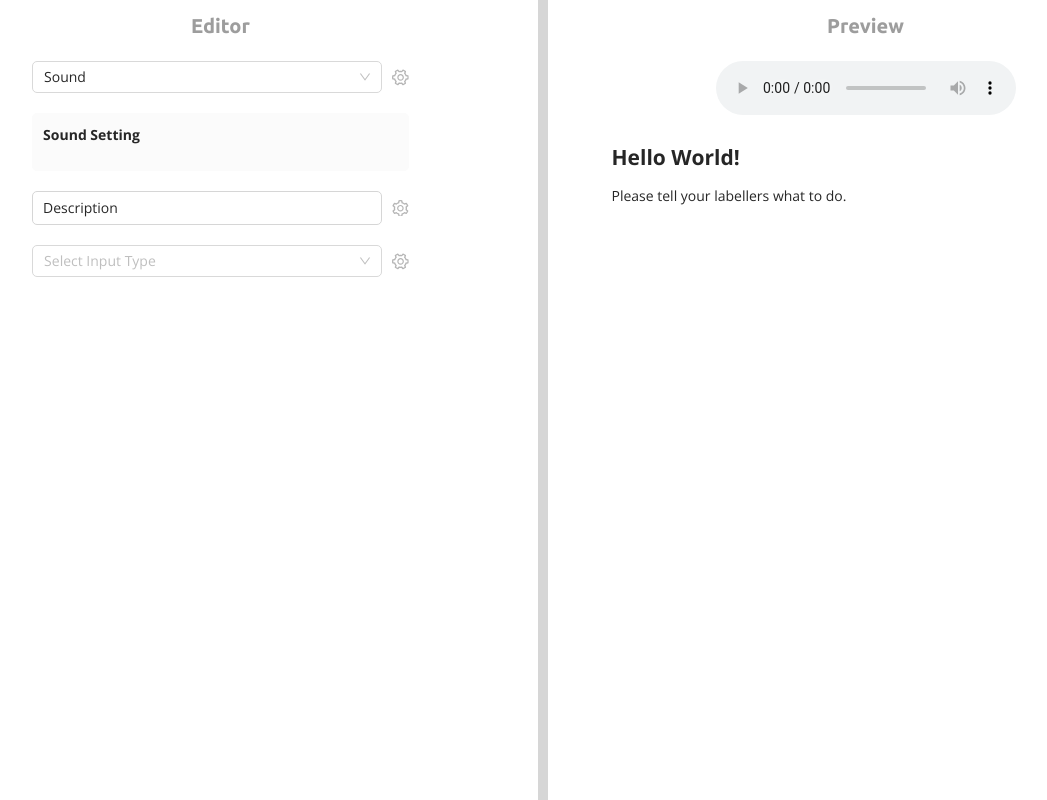
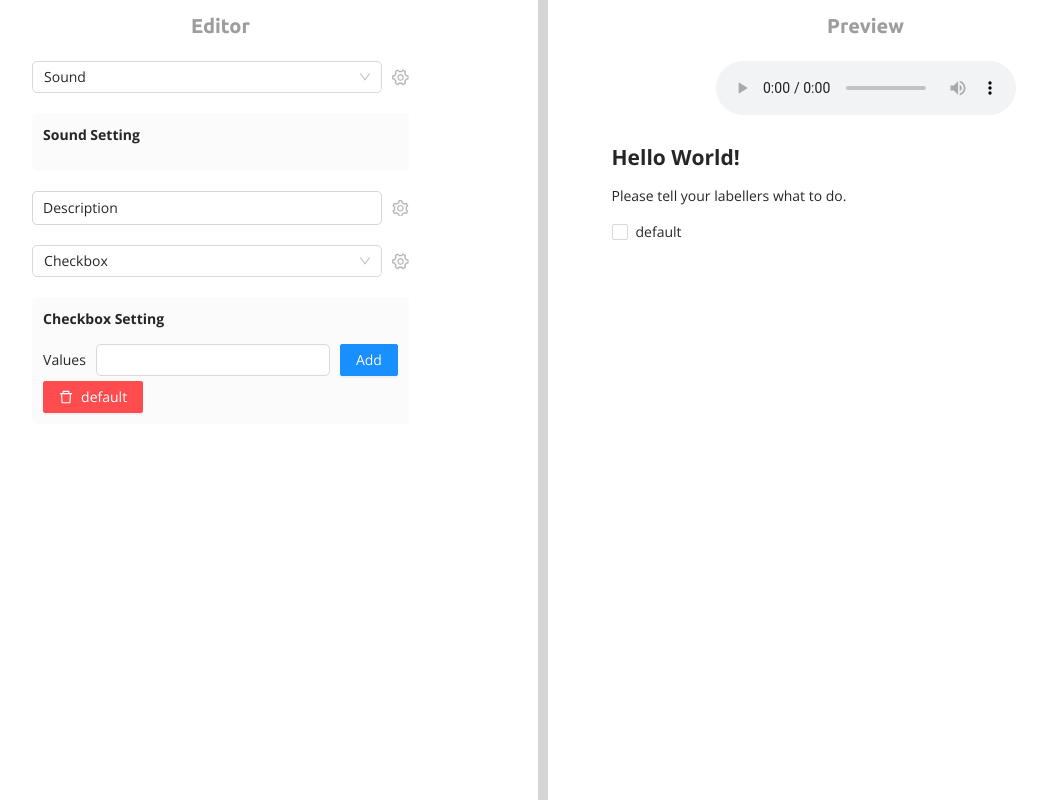
Before and after one commit to Teo-KJ/LabelDat, a React (Create React App) app in the folder frontend/: page /taskcreation in a window 1280 px wide. Shown: the whole page, without its empty margins (97-1144 px from the left). Built offline with nearby package versions, Linux system fonts and the light colour scheme.

Commit message:
Added Checkbox

```diff
--- /dev/null
+++ b/frontend/src/components/project-owner/InputTypes/Checkboxes/Checkbox/index.js
@@ -0,0 +1,24 @@
+import React, { useState, useEffect } from 'react';
+
+import { Checkbox } from 'antd';
+
+import './styles.scss'
+
+export default function (props) {
+
+  let text = "default value"
+  const [checked, toggleCheck] = useState(false)
+
+  if (props.checkBoxProps) {
+    text = props.checkBoxProps.text ? props.checkBoxProps.text : "default value"
+  }
+
+  function onChange (e) {
+    toggleCheck(!checked)
+    props.checkChange(text)
+  }
+
+  return(
+    <Checkbox onChange={(e)=>onChange(e)}>{text}</Checkbox>
+  )
+}
--- /dev/null
+++ b/frontend/src/components/project-owner/InputTypes/Checkboxes/index.js
@@ -0,0 +1,34 @@
+import React, { useState, useEffect } from 'react';
+
+import './styles.scss'
+
+import Checkbox from './Checkbox'
+
+export default function (props) {
+
+  let values = ["v1", "v2", "v3"]
+
+  if (props.checkBoxProps) {
+    if (props.checkBoxProps.values) {
+      values = props.checkBoxProps.values
+    }
+  }
+
+  const [selectedList, select] = useState([])
+
+  function checkChange (val) {
+    let newSelectedList = [ ...selectedList ]
+    if (selectedList.includes(val)) {
+      newSelectedList = selectedList.filter(_ => _ !== val)
+    } else {
+      newSelectedList.push(val)
+    }
+    select( newSelectedList )
+  }
+
+  return(
+    <div className="checkbox-container">
+      {values.map(_ => <Checkbox checkChange={checkChange} checkBoxProps={{text: _}}></Checkbox>)}
+    </div>
+  )
+}
--- a/frontend/src/components/project-owner/TaskCreation/Preview/index.js
+++ b/frontend/src/components/project-owner/TaskCreation/Preview/index.js
@@ -7,6 +7,7 @@ import Description from '../../Description'
 
 import TextInputType from '../../InputTypes/Text'
 import SliderInputType from '../../InputTypes/Slider'
+import CheckboxInputType from '../../InputTypes/Checkboxes'
 
 import './styles.scss'
 
@@ -35,6 +36,8 @@ export default function (props) {
         return <TextInputType placeholder={props.textInputStyle.placeholder}/>
       case 'Slider':
         return <SliderInputType sliderProps={props.sliderProps}></SliderInputType>
+      case 'Checkbox':
+        return <CheckboxInputType checkBoxProps={props.checkBoxProps}></CheckboxInputType>
       default:
         return null;
     }
--- a/frontend/src/components/project-owner/TaskCreation/SettingComponent/index.js
+++ b/frontend/src/components/project-owner/TaskCreation/SettingComponent/index.js
@@ -1,6 +1,7 @@
 import React, { useState, useEffect } from 'react';
 
-import { Input, Select } from 'antd'
+import { Input, Select, Button } from 'antd'
+import { DeleteOutlined } from '@ant-design/icons'
 
 import './styles.scss'
 
@@ -131,10 +132,46 @@ export default function (props) {
             </div>
           </React.Fragment>
         )
+      case "Checkbox":
+      return (
+        <React.Fragment>
+          <div className="input-setting-row">
+            <label>Values</label>
+            <Input value={checkboxValue} onChange={(e)=>{addCheckboxValue(e.target.value)}}></Input>
+            <Button type="primary" onClick={newCheckboxValue}>Add</Button>
+          </div>
+          <div className="input-setting-row input-setting-row-sp">
+            {props.checkBoxProps ?
+              props.checkBoxProps.values ?
+                props.checkBoxProps.values.map(_ => <Button type="primary" danger onClick={()=>deleteCheckboxValue(_)}><DeleteOutlined/>{_}</Button>) : null
+              :
+              null
+            }
+          </div>
+        </React.Fragment>
+      )
       default:
         return null;
     }
+  }
 
+  const [checkboxValue, addCheckboxValue] = useState("")
+
+  function deleteCheckboxValue (value) {
+    let newList = [...props.checkBoxProps.values]
+    newList = newList.filter(_ => _ !== value)
+    props.changeCheckBoxProps({
+      ...props.checkBoxProps,
+      values: newList
+    })
+  }
+
+  function newCheckboxValue () {
+    props.changeCheckBoxProps({
+      ...props.checkBoxProps,
+      values: props.checkBoxProps.values ? [...props.checkBoxProps.values, checkboxValue] : [checkboxValue]
+    })
+    addCheckboxValue("")
   }
 
   function DescriptionSetting () {
@@ -187,7 +224,7 @@ export default function (props) {
 
       <Dropdown
         text="Select Input Type"
-        list={["Text", "Slider", "Options"]}
+        list={["Text", "Slider", "Options", "Checkbox"]}
         toggle={toggleInputTypeSetting}
         settingIsOpen={inputTypeSettingOpen}
         selectType={props.changeInputType}
--- a/frontend/src/components/project-owner/TaskCreation/SettingComponent/styles.scss
+++ b/frontend/src/components/project-owner/TaskCreation/SettingComponent/styles.scss
@@ -42,6 +42,15 @@ $iconMargin: 10px;
     }
   }
 
+  .input-setting-row-sp {
+    display: inline;
+    box-sizing: border-box;
+    button {
+      margin-right: 5px;
+      margin-top: 5px;
+    }
+  }
+
   .setting-sct {
     background: $backgroundColorSetting;
     width: 100%;
--- a/frontend/src/components/project-owner/TaskCreation/index.js
+++ b/frontend/src/components/project-owner/TaskCreation/index.js
@@ -15,16 +15,19 @@ export default function () {
   //Slider Input Type Styling
   const [sliderProps, changeSliderProps] = useState({});
 
+  //Checkbox Input Type Styling
+  const [checkBoxProps, changeCheckBoxProps] = useState({values:["default"]});
+
   //Data Types Selection
   const [dataType, changeDataType] = useState("Sound");
 
   //Input Types Selection
-  const [inputType, changeInputType] = useState("");
+  const [inputType, changeInputType] = useState("Checkbox");
 
   //Description
   const [titleDesc, changeTitleDesc] = useState("Hello World!");
   const [desc, changeDesc] = useState("Please tell your labellers what to do.");
-
+  console.log(checkBoxProps)
   return (
     <div className="task-creation">
       <div className="editor">
@@ -38,6 +41,8 @@ export default function () {
             changeImgProps={changeImgProps}
             changeTextInputStyle={changeTextInputStyle}
             changeSliderProps={changeSliderProps}
+            changeCheckBoxProps={changeCheckBoxProps}
+            checkBoxProps={checkBoxProps}
             desc={desc}
             changeDesc={changeDesc}
             titleDesc={titleDesc}
@@ -54,6 +59,7 @@ export default function () {
           titleDesc={titleDesc}
           imgProps={imgProps}
           sliderProps={sliderProps}
+          checkBoxProps={checkBoxProps}
           textInputStyle={textInputStyle}
         ></Preview>
       </div>
```
Also changed, not shown: frontend/src/components/project-owner/InputTypes/Checkboxes/Checkbox/styles.scss (added), frontend/src/components/project-owner/InputTypes/Checkboxes/styles.scss (added).
